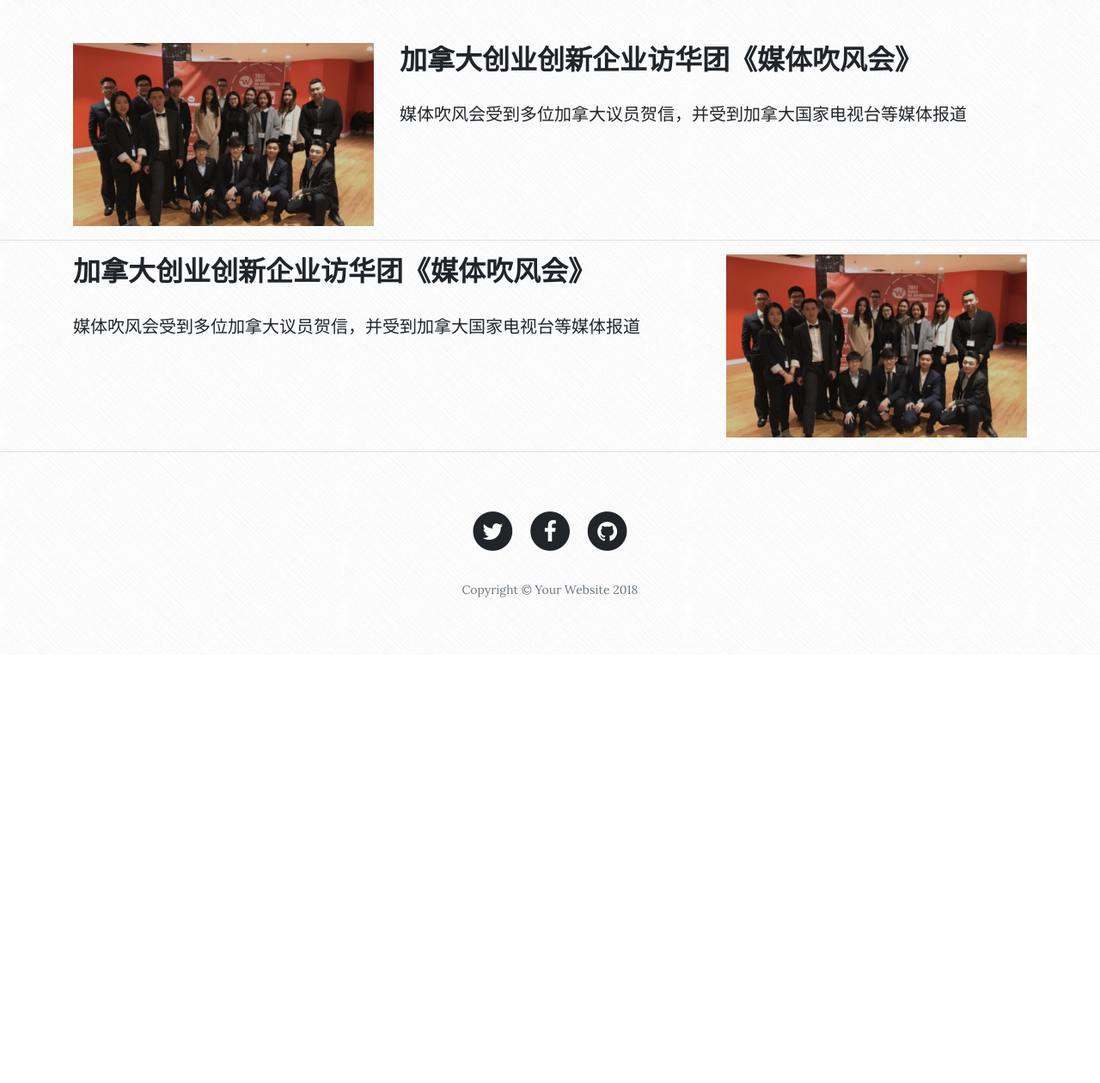
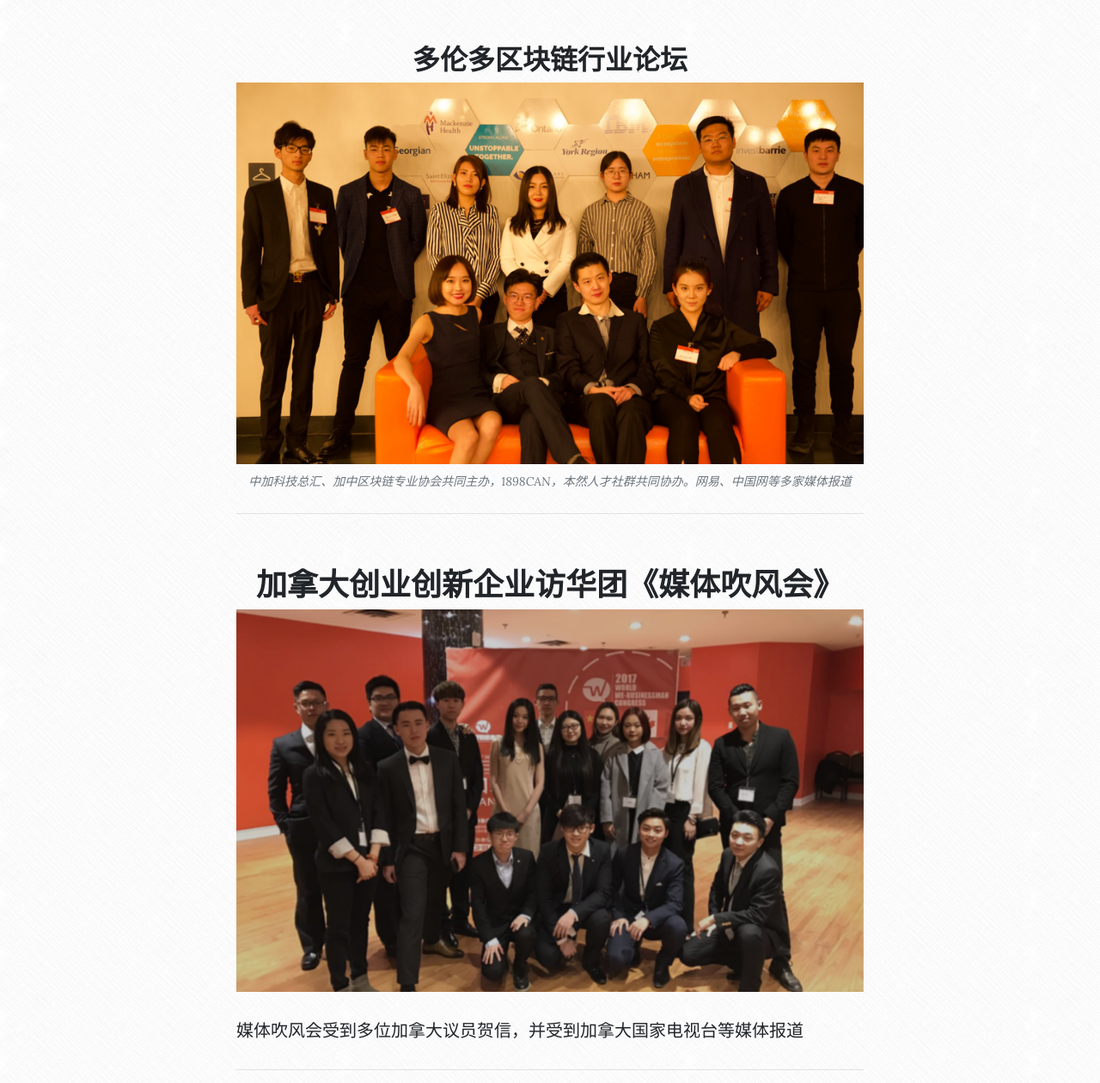
Before and after one commit to liuzhenghao2046/benranweb, a website: page frontend/activity.html in a window 1280 px wide. Shown: the part 800-2060 px from the top of the page at 86% size. Before the commit the page ends 1562 px from the top, so only its background shows below. Drawn offline with nearby package versions, Linux system fonts and the light colour scheme.

Commit message:
change pics

```diff
--- a/frontend/activity.html
+++ b/frontend/activity.html
@@ -53,7 +53,7 @@
     </nav>
 
     <!-- Page Header -->
-    <header class="masthead" style="background-image: url('media/window.jpg')">
+    <header class="masthead" style="background-image: url('media/activity.jpg')">
       <div class="overlay"></div>
       <div class="container">
         <div class="row">
@@ -71,7 +71,7 @@
     </header>
 
     <!-- Post Content -->
-      <div class="container">
+      <!-- <div class="container">
         <div class="row">
           <div class="col-sm-4">
             <img class="img-fluid" src="media/pic1.png" alt="">
@@ -80,17 +80,21 @@
             <h2>加拿大创业创新企业访华团《媒体吹风会》</h2><p>媒体吹风会受到多位加拿大议员贺信，并受到加拿大国家电视台等媒体报道</p>
           </div>
         </div>
-      </div>
-
-      <hr>
+      </div> -->
 
       <div class="container">
         <div class="row">
-          <div class="col-sm-8" >
-            <h2>加拿大创业创新企业访华团《媒体吹风会》</h2><p>媒体吹风会受到多位加拿大议员贺信，并受到加拿大国家电视台等媒体报道</p>
-          </div>
-          <div class="col-sm-4">
+          <div class="col-lg-8 col-md-10 mx-auto">
+            <h2>多伦多区块链行业论坛</h2>
+            <img class="img-fluid" src="media/pic2.png" alt="">
+            <span class="caption text-muted">中加科技总汇、加中区块链专业协会共同主办，1898CAN，本然人才社群共同协办。网易、中国网等多家媒体报道</span>
+
+            <hr>
+
+            <h2 class="section-heading">加拿大创业创新企业访华团《媒体吹风会》</h2>
             <img class="img-fluid" src="media/pic1.png" alt="">
+            <p>媒体吹风会受到多位加拿大议员贺信，并受到加拿大国家电视台等媒体报道</p>
+            <hr>
           </div>
         </div>
       </div>
--- a/frontend/css/main.css
+++ b/frontend/css/main.css
@@ -22,6 +22,7 @@ h5,
 h6 {
   font-weight: 800;
   font-family: 'Open Sans', 'Helvetica Neue', Helvetica, Arial, sans-serif;
+  text-align: center;
 }
 
 a {
```
Also changed, not shown: app.js (+5 -5 lines), frontend/about.html (+1 -1 lines), frontend/contact.html (+1 -1 lines), frontend/index.html (+10 -2 lines), frontend/media/contact-bg.jpg (deleted), frontend/media/index.jpg (added), frontend/media/mountain.jpg (deleted), frontend/media/mountain2.jpg (deleted), frontend/media/pic2.png (added), frontend/media/toronto.jpeg (deleted), frontend/media/window.jpg (deleted), 4 other files.
